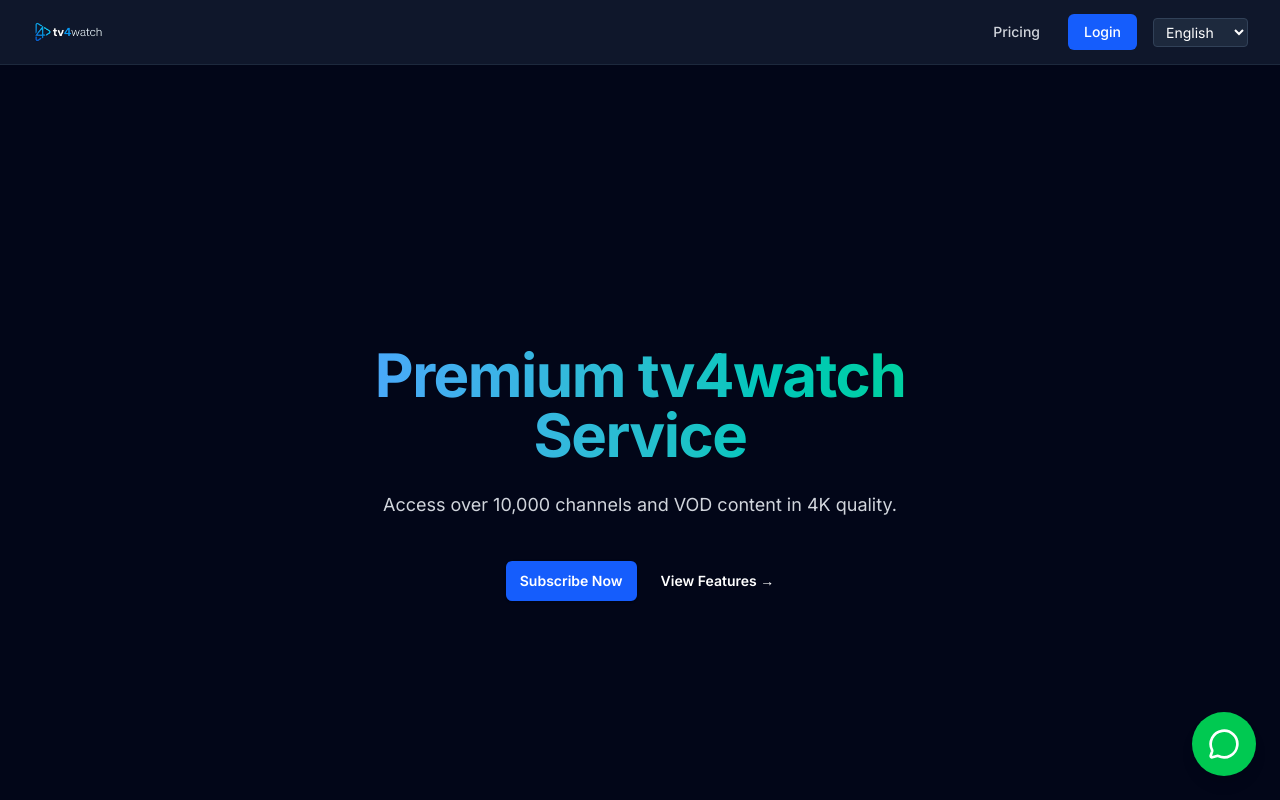
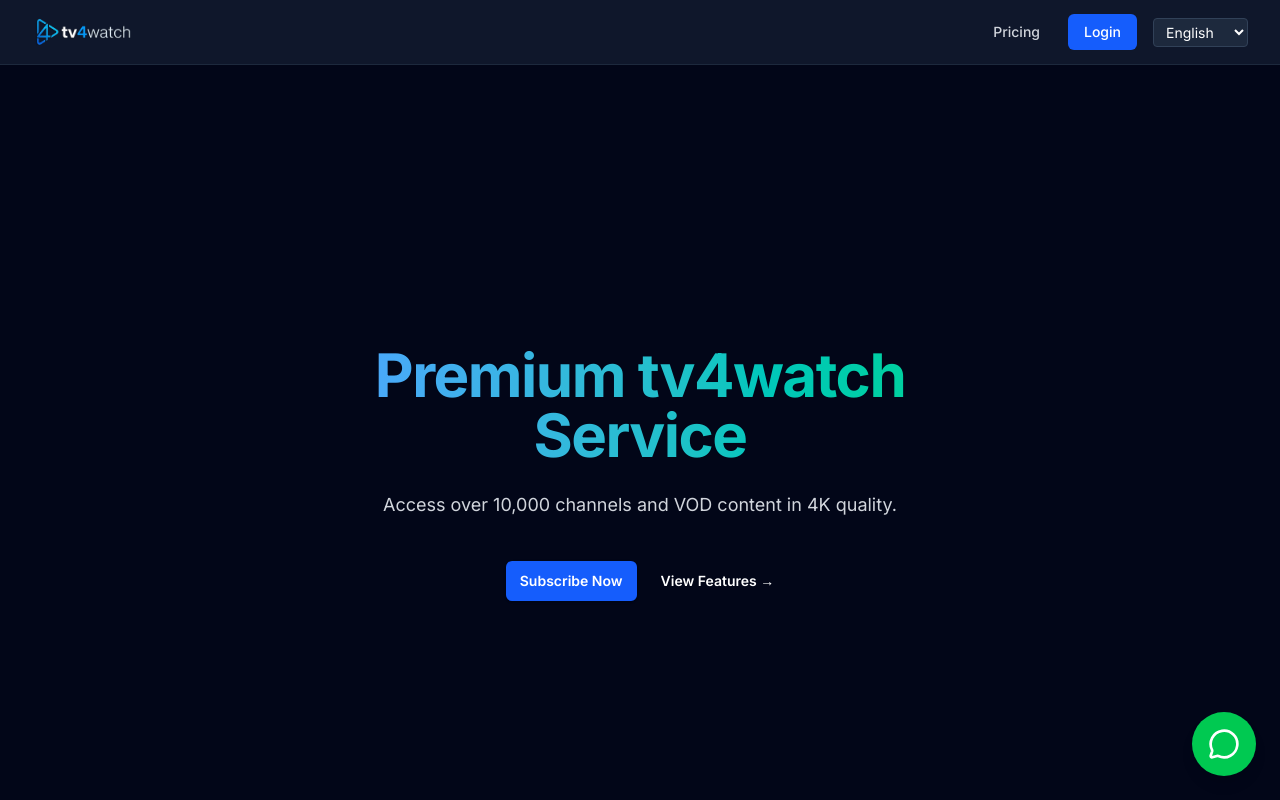
Before and after one commit to bmouhaid-cmyk/iptvmax, a Next.js app: page /en in a window 1280 px wide. Shown: the top 800 px of the page. Built offline with nearby package versions, Linux system fonts and the light colour scheme; no server answers.

Commit message:
Increase logo size

```diff
--- a/components/Navbar.tsx
+++ b/components/Navbar.tsx
@@ -43,9 +43,9 @@ export default function Navbar() {
                             <Image
                                 src="/logo.png"
                                 alt="tv4watch"
-                                width={160}
-                                height={45}
-                                className="h-10 w-auto object-contain"
+                                width={180}
+                                height={50}
+                                className="h-14 w-auto object-contain"
                                 priority
                             />
                         </Link>
```
